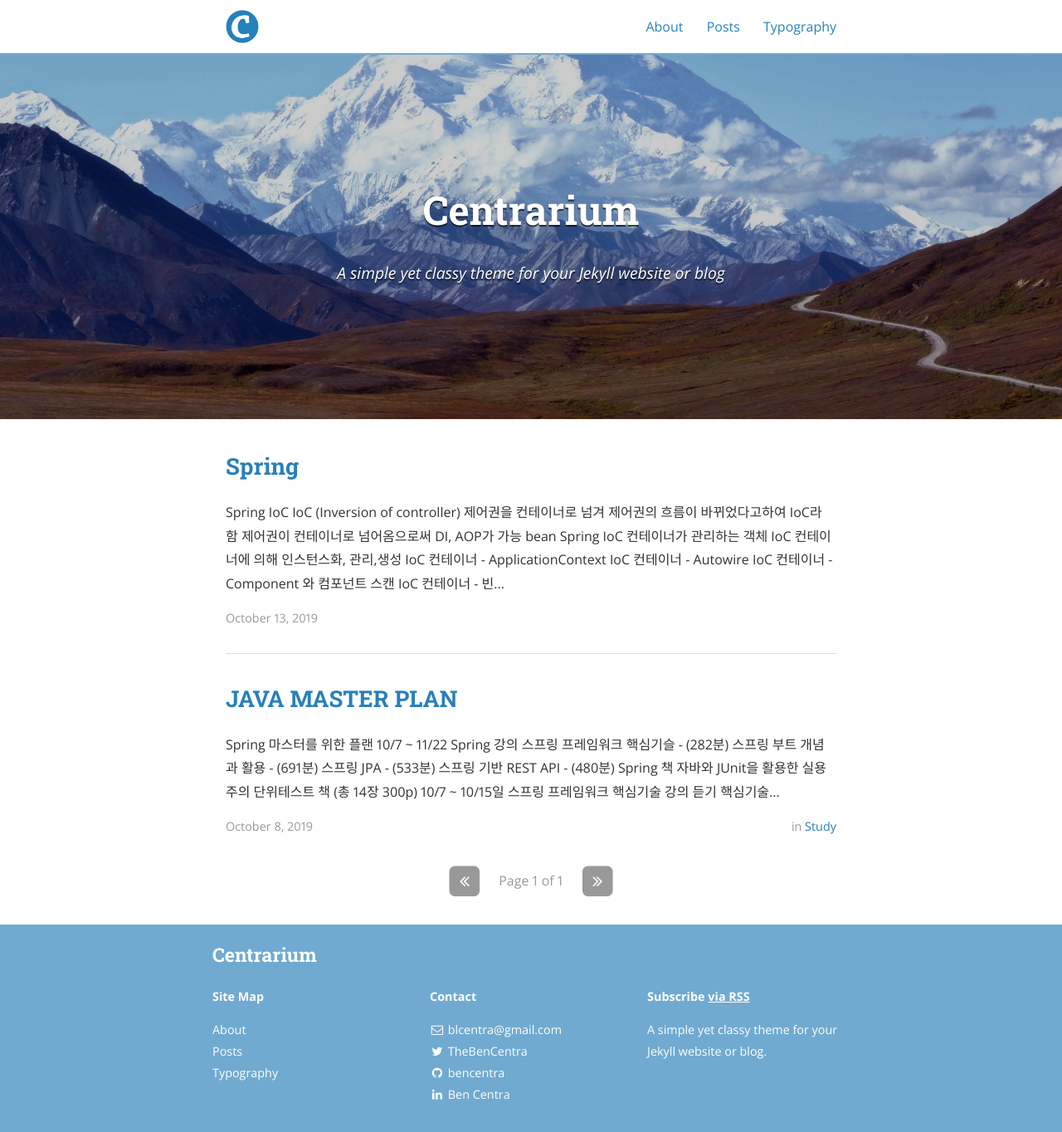
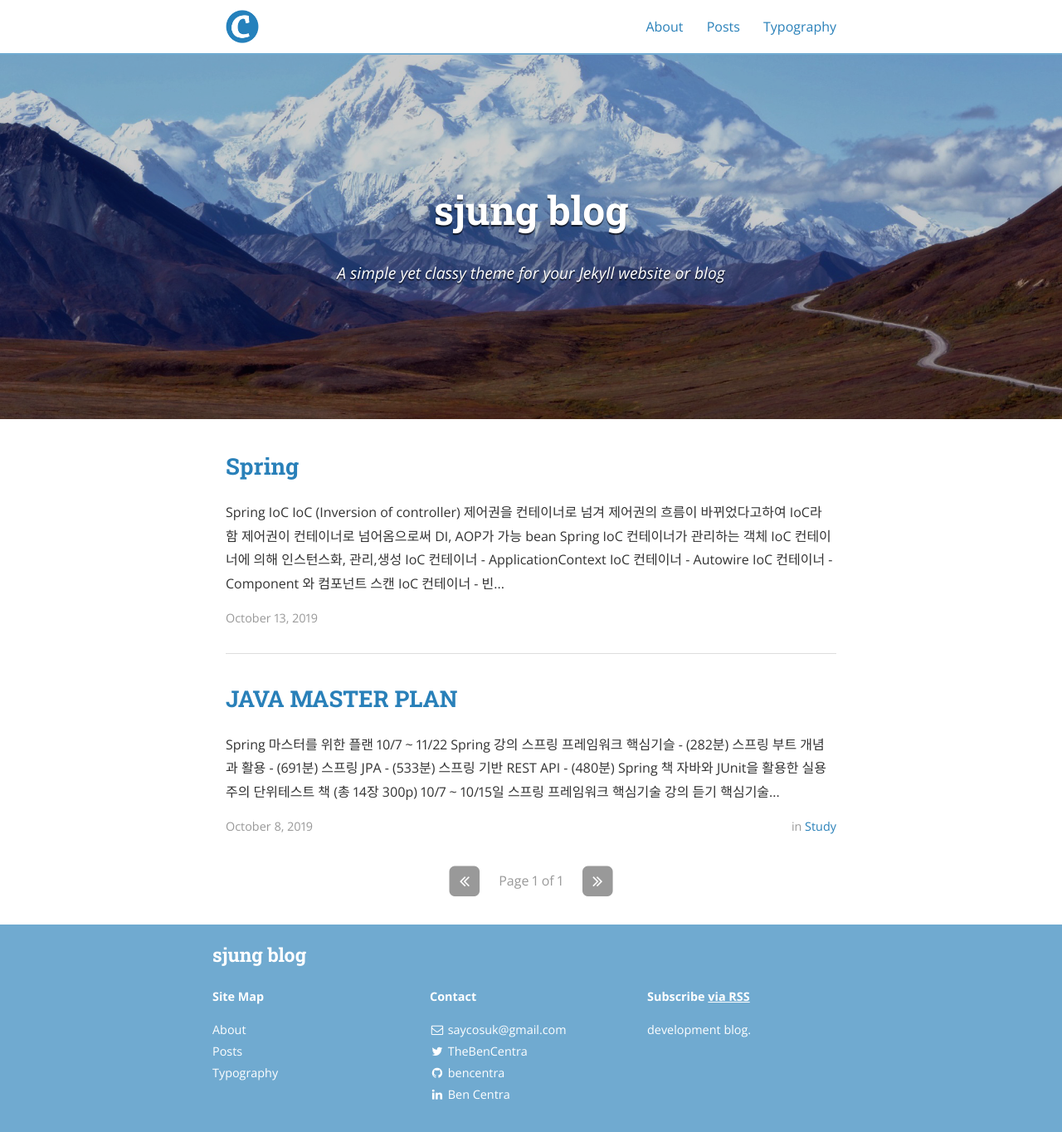
Before and after one commit to sayco5842/sayco5842.github.io, a Jekyll site: the page built from index.html, in a window 1280 px wide and 1364 px high. Shown: the whole window at 83% size. Built offline with Jekyll 4.4.1, drawn with Linux system fonts in a browser that asks for light colours; nearby versions of some CDN libraries; the list of posts is cut into pages by our own code.

Commit message:
Update _config.yml

```diff
--- a/_config.yml
+++ b/_config.yml
@@ -9,16 +9,16 @@ exclude:
   - "/vendor/"
 
 # Site settings
-title: Centrarium
+title: sjung blog
 subtitle: "A simple yet classy theme for your Jekyll website or blog"
-email: blcentra@gmail.com
-name: Ben Centra
+email: saycosuk@gmail.com
+name: sjung
 description: >
-  A simple yet classy theme for your Jekyll website or blog.
+  development blog.
 # Base URL of site (i.e. /blog). It should always start with a slash,
 # and never end with a slash. Set it to a blank value if hosting at the
 # root of your server.
-baseurl: "" # the subpath of your site, e.g. /blog/
+baseurl: "/blog/" # the subpath of your site, e.g. /blog/
 url: "" # the base hostname & protocol for your site
 cover: "/assets/header_image.jpg"
 logo: "/assets/logo.png"
```
